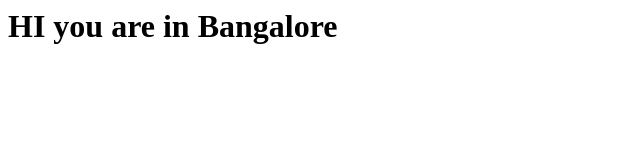
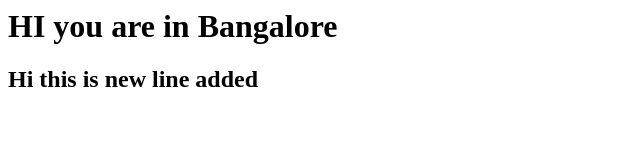
Before and after one commit to rinkalsahu/25Apr_repo, a plain HTML site: page index.html in a window 1280 px wide. Shown: the whole page, without its empty margins (0-640 px from the left). Drawn offline with Linux system fonts and the light colour scheme.

Commit message:
updated now

```diff
--- a/index.html
+++ b/index.html
@@ -1,5 +1,6 @@
 <html>
  	<body>
 		<h1> HI you are in Bangalore </h1>
+		<h2> Hi this is new line added </h2>
 	</body>
 </html>
```
